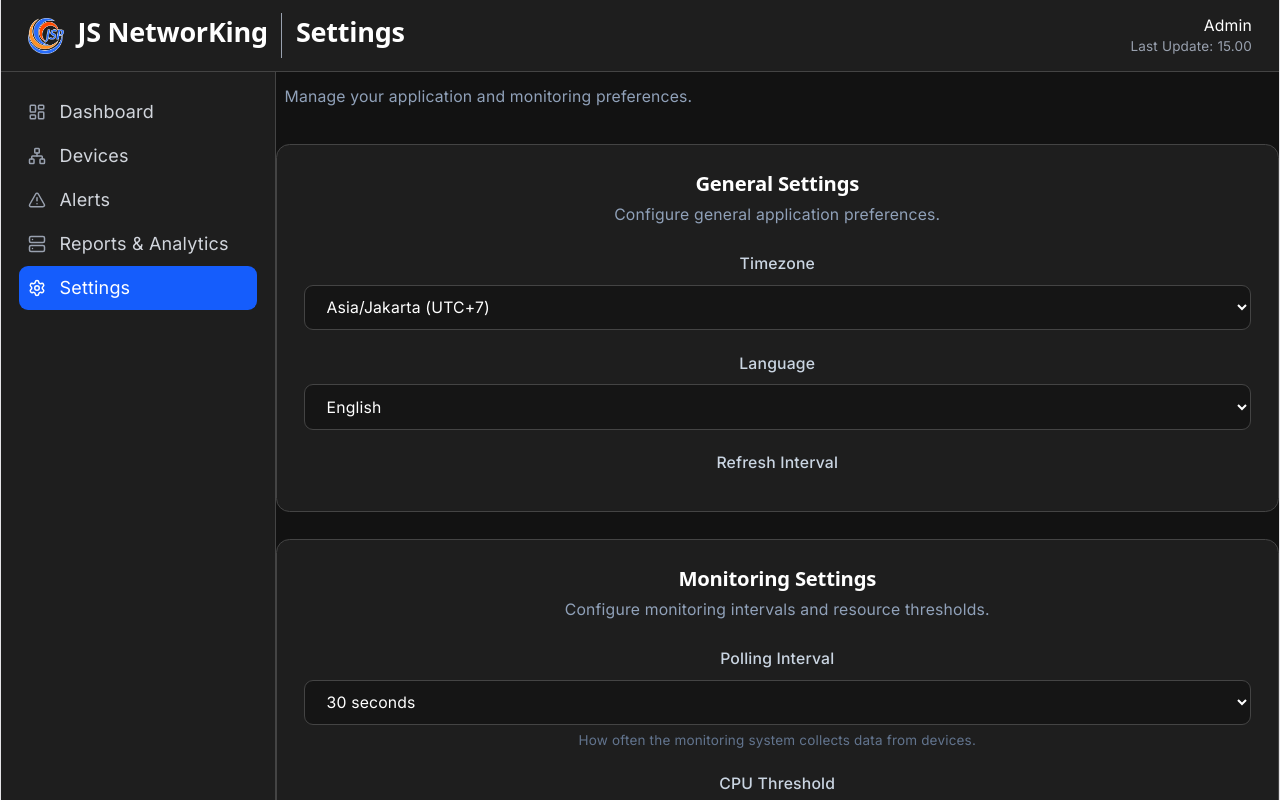
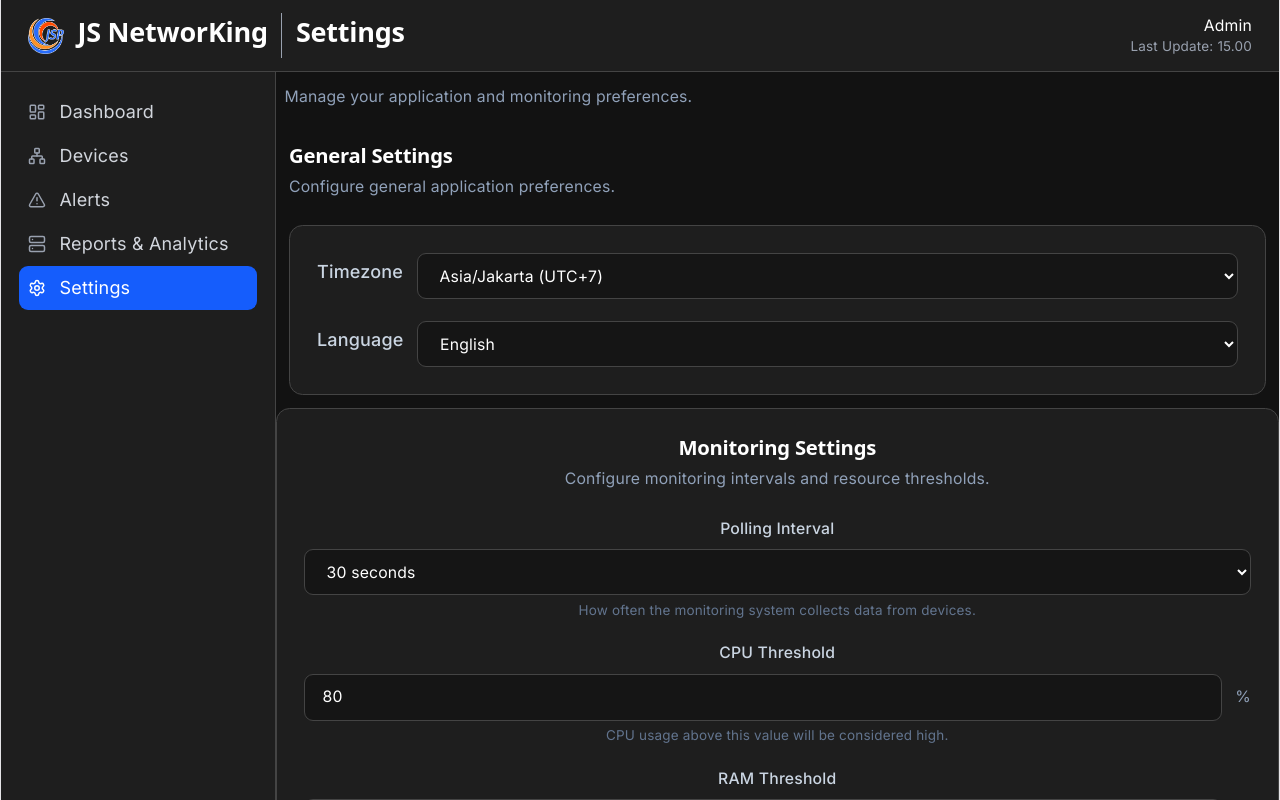
Before and after one commit to asano225/my-dashboard, a React (Vite) app: page /settings in a window 1280 px wide. Shown: the top 800 px of the page. Built offline with nearby package versions, Linux system fonts and the light colour scheme.

Commit message:
mempercantik general settings

```diff
--- a/src/components/settings/GeneralSettings.jsx
+++ b/src/components/settings/GeneralSettings.jsx
@@ -9,8 +9,8 @@ export default function GeneralSettings({ settings, setSettings }) {
   };
 
   return (
-    <section className="rounded-xl border border-[#444444] bg-[#1e1e1e] p-6">
-      <div className="mb-6">
+    <div className="m-3">
+      <div className="mb-6 gap-3 text-left">
         <h2 className="text-lg font-semibold text-white">
           General Settings
         </h2>
@@ -20,10 +20,11 @@ export default function GeneralSettings({ settings, setSettings }) {
         </p>
       </div>
 
+      <section className="rounded-xl border border-[#444444] bg-[#1e1e1e] p-6 ">
         <div className="space-y-5">
           {/* Timezone */}
-        <div>
-          <label className="mb-2 block text-sm font-medium text-slate-300">
+          <div className="flex items-center gap-3">
+            <label className="mb-2 block text-md font-medium text-slate-300">
               Timezone
             </label>
 
@@ -48,8 +49,8 @@ export default function GeneralSettings({ settings, setSettings }) {
           </div>
 
           {/* Language */}
-        <div>
-          <label className="mb-2 block text-sm font-medium text-slate-300">
+          <div className="flex items-center gap-3">
+            <label className="mb-2 block text-md font-medium text-slate-300">
               Language
             </label>
 
@@ -63,14 +64,9 @@ export default function GeneralSettings({ settings, setSettings }) {
               <option value="Indonesian">Indonesian</option>
             </select>
           </div>
-
-        {/* Refresh Interval */}
-        <div>
-          <label className="mb-2 block text-sm font-medium text-slate-300">
-            Refresh Interval
-          </label>
-        </div>
         </div>
       </section>
+    </div>
+
   );
 }
```
Lines whose indentation alone changed are shown as unchanged.
